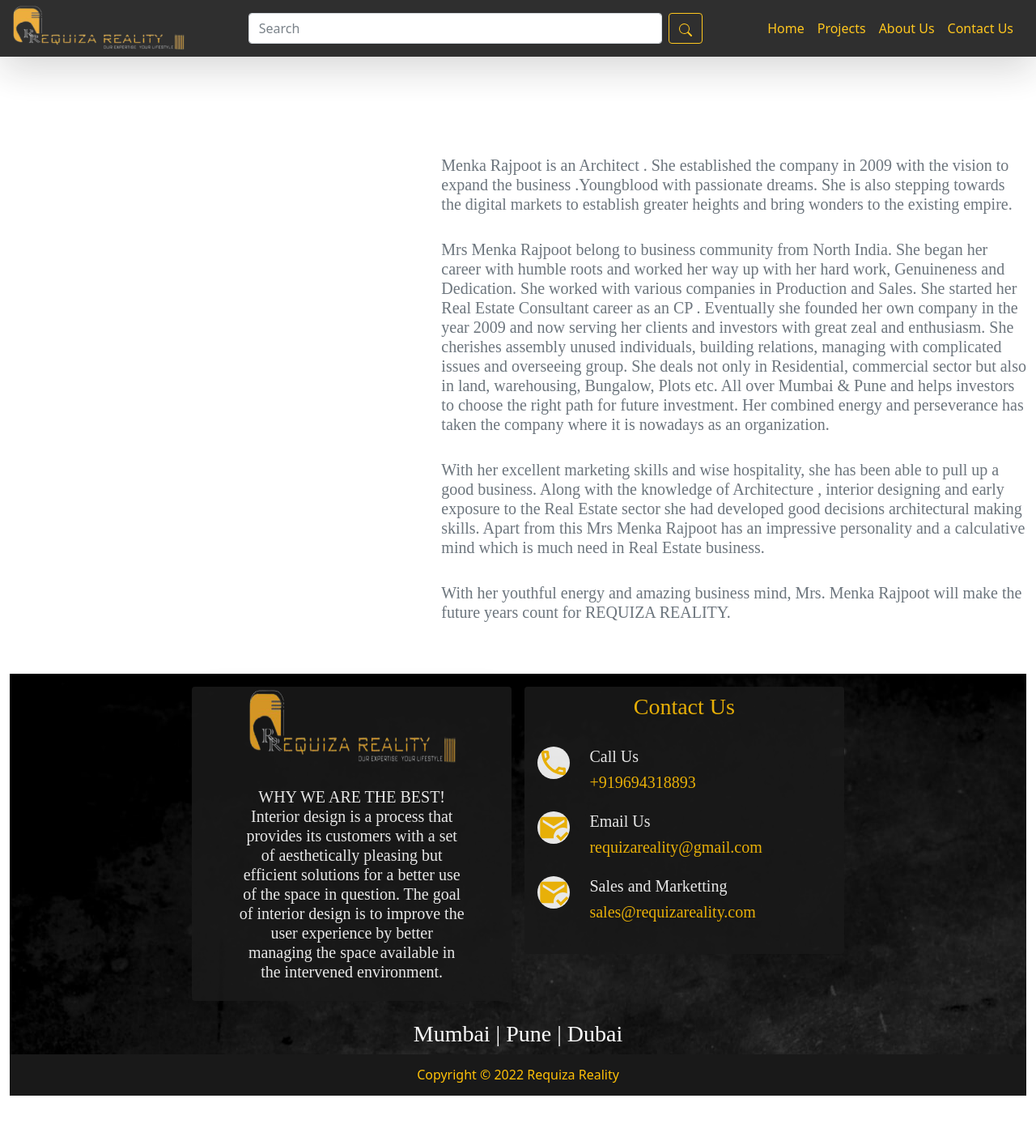
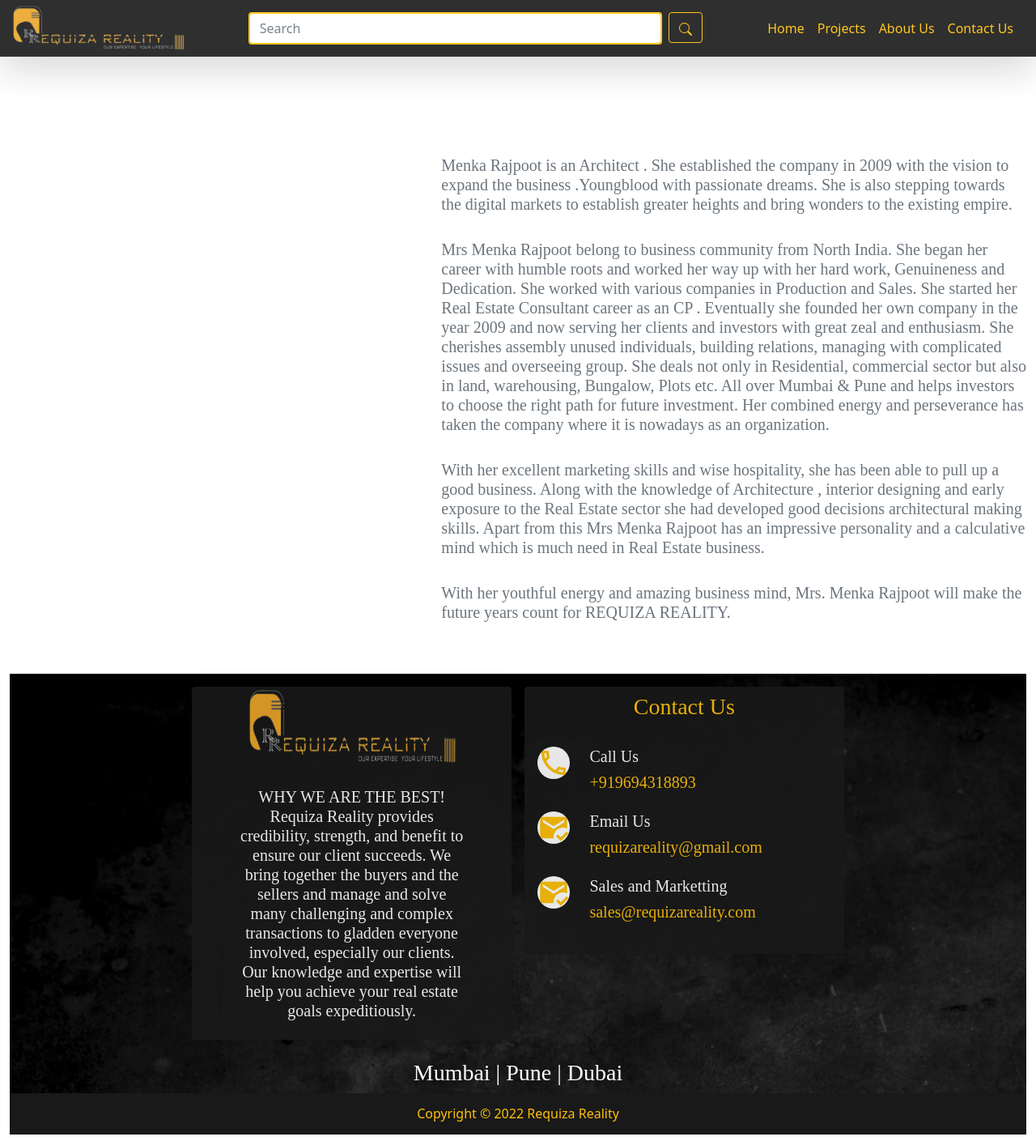
Before and after one commit to Requiza-Reality/Requiza-frontend, a React (Create React App) app: page /aboutus in a window 1280 px wide. Shown: the whole page at 81% size. Before the commit the page ends 1361 px from the top, so only its background shows below. Built offline with nearby package versions, Linux system fonts and the light colour scheme; a web font is replaced by a local one; what react-animations would draw is missing.

Commit message:
Our Process Icons

```diff
--- a/src/IndexHome.js
+++ b/src/IndexHome.js
@@ -91,6 +91,7 @@
 
                 </div>
 
+
             </Carousel>
         </div>
       )
@@ -103,8 +104,7 @@
 
                <h1 className="text-white text-center mt-5" style={{fontFamily:"'Aref Ruqaa', serif"}}>Requiza Reality</h1>
                <p className="text-white">
-               Lorem Ipsum is simply dummy text of the printing and typesetting industry. Lorem Ipsum has been the industry's standard dummy text ever since the 1500s, when an unknown printer took a galley of type and scrambled it to make a type specimen book. It has survived not only five centuries, but also the leap into electronic typesetting, remaining essentially unchanged. It was popularised in the 1960s with the release of Letraset sheets containing Lorem Ipsum passages, and more recently with desktop publishing software like Aldus PageMaker including versions of Lorem Ipsum.
-               </p>
+               Buying a home is one of the most crucial decisions and the most significant financial outlay in anybody's life. The REQUIZA REALITY makes your home journey simple by providing relevant information that helps you make an informed decision. From real estate news to the legalities of home buying to taxation and tips on home designing and improvement, this is your go-to source for everything real estate.               </p>
                <Link to="/projects" ><button className="btn btn-lg btn-warning ">View All Projects</button></Link>
              </div>
              <div className="col-10 col-md-4 mx-auto">
@@ -123,21 +123,21 @@
            <h1 className="text-center mt-5 p-5 text-white" style={{fontFamily:"'Aref Ruqaa', serif"}}>Our Process</h1>
            <div className="row p-5 " >
              <div className="col-12 col-md-3 text-center p-2">
-                <div className=" mx-auto bg-warning  rounded-circle row align-items-center" style={{height:"150px",width:"150px"}}><MdTravelExplore className="h1 text-white text-center display-1 " style={{fontSize:"4em"}} /></div>
+                <div className=" mx-auto bg-warning  rounded-circle row align-items-center" style={{height:"150px",width:"150px"}}><MdTravelExplore className="h1 text-muted  text-center display-1 " style={{fontSize:"5em"}} /></div>
                 <div className="h2 text-white text-center" style={{fontFamily:"'Aref Ruqaa', serif"}}>Client Requirement & Budget</div>
              </div>
              <div className="col-12 col-md-3 text-center p-2">
-                <div className=" mx-auto bg-warning  rounded-circle row align-items-center" style={{height:"150px",width:"150px"}}><FaBuilding className="h1 text-white text-center" style={{fontSize:"4em"}} /></div>
+                <div className=" mx-auto bg-warning  rounded-circle row align-items-center" style={{height:"150px",width:"150px"}}><FaBuilding className="h1 text-muted text-center" style={{fontSize:"5em"}} /></div>
                 <div className="h2 text-white text-center" style={{fontFamily:"'Aref Ruqaa', serif"}}>Project tour & Site visit</div>
 
              </div>
              <div className="col-12 col-md-3 text-center p-2">
-                <div className=" mx-auto bg-warning  rounded-circle row align-items-center" style={{height:"150px",width:"150px"}}><FaPhone className="h1 text-white text-center" style={{fontSize:"4em"}} /></div>
+                <div className=" mx-auto bg-warning  rounded-circle row align-items-center" style={{height:"150px",width:"150px"}}><FaPhone className="h1 text-muted text-center" style={{fontSize:"5em"}} /></div>
                 <div className="h2 text-white text-center" style={{fontFamily:"'Aref Ruqaa', serif"}}>Meet & Agree</div>
 
              </div>
              <div className="col-12 col-md-3 text-center p-2">
-                <div className=" mx-auto bg-warning  rounded-circle row align-items-center" style={{height:"150px",width:"150px"}}><FaHandshake className="h1 text-white text-center" style={{fontSize:"4em"}} /></div>
+                <div className=" mx-auto bg-warning  rounded-circle row align-items-center" style={{height:"150px",width:"150px"}}><FaHandshake className="h1 text-muted text-center" style={{fontSize:"5em"}} /></div>
                 <div className="h2 text-white text-center" style={{fontFamily:"'Aref Ruqaa', serif"}}>Deliver & Possesion</div>
 
              </div>
--- a/src/core/TopMenu.js
+++ b/src/core/TopMenu.js
@@ -33,7 +33,7 @@
                     placeholder="Search"
                     value={search}
                     onChange={handleSearchChange}
-                    className="me-2 mx-auto d-flex col-6"
+                    className="me-2 mx-auto d-flex col-6 border border-2 border-warning"
                     aria-label="Search"
                   />
                   <Link to={`/projects/search/${search}`}><Button variant="outline-warning" ><BsSearch /></Button></Link>
@@ -62,7 +62,7 @@
                       placeholder="Search"
                       value={search}
                       onChange={handleSearchChange}
-                      className="me-2 mx-auto d-flex"
+                      className="me-2 mx-auto d-flex border border-2 border-warning"
                       aria-label="Search"
                     />
                    <Link to={`/projects/search/${search}`}> <Button variant="outline-warning" ><BsSearch /></Button></Link>
--- a/src/core/footer.js
+++ b/src/core/footer.js
@@ -14,7 +14,7 @@
            <div className="  rounded shadow-lg " style={{backgroundColor:theme,opacity:"0.9"}}>
               <div className="col-8 mx-auto" ><img src="/logo-2.png" width="100%" height="100px"></img></div>
               <div className="col-10 mx-auto text-center text-white p-4 h5" style={{fontFamily:"serif"}}>WHY WE ARE THE BEST!<br/>
-Interior design is a process that provides its customers with a set of aesthetically pleasing but efficient solutions for a better use of the space in question. The goal of interior design is to improve the user experience by better managing the space available in the intervened environment.</div>
+              Requiza Reality provides credibility, strength, and benefit to ensure our client succeeds. We bring together the buyers and the sellers and manage and solve many challenging and complex transactions to gladden everyone involved, especially our clients. Our knowledge and expertise will help you achieve your real estate goals expeditiously.</div>
             </div>
            </div>
 
@@ -71,7 +71,8 @@
            <div className="  rounded shadow-lg " style={{backgroundColor:theme,opacity:"0.9"}}>
               <div className="col-8 mx-auto" ><img src="/logo-2.png" width="100%" height="100px"></img></div>
               <div className="col-10 mx-auto text-center text-white p-4 h5" style={{fontFamily:"serif"}}>WHY WE ARE THE BEST!<br/>
-Interior design is a process that provides its customers with a set of aesthetically pleasing but efficient solutions for a better use of the space in question. The goal of interior design is to improve the user experience by better managing the space available in the intervened environment.</div>
+              Requiza Reality provides credibility, strength, and benefit to ensure our client succeeds. We bring together the buyers and the sellers and manage and solve many challenging and complex transactions to gladden everyone involved, especially our clients. Our knowledge and expertise will help you achieve your real estate goals expeditiously.
+              </div>
             </div>
            </div>
 
```
